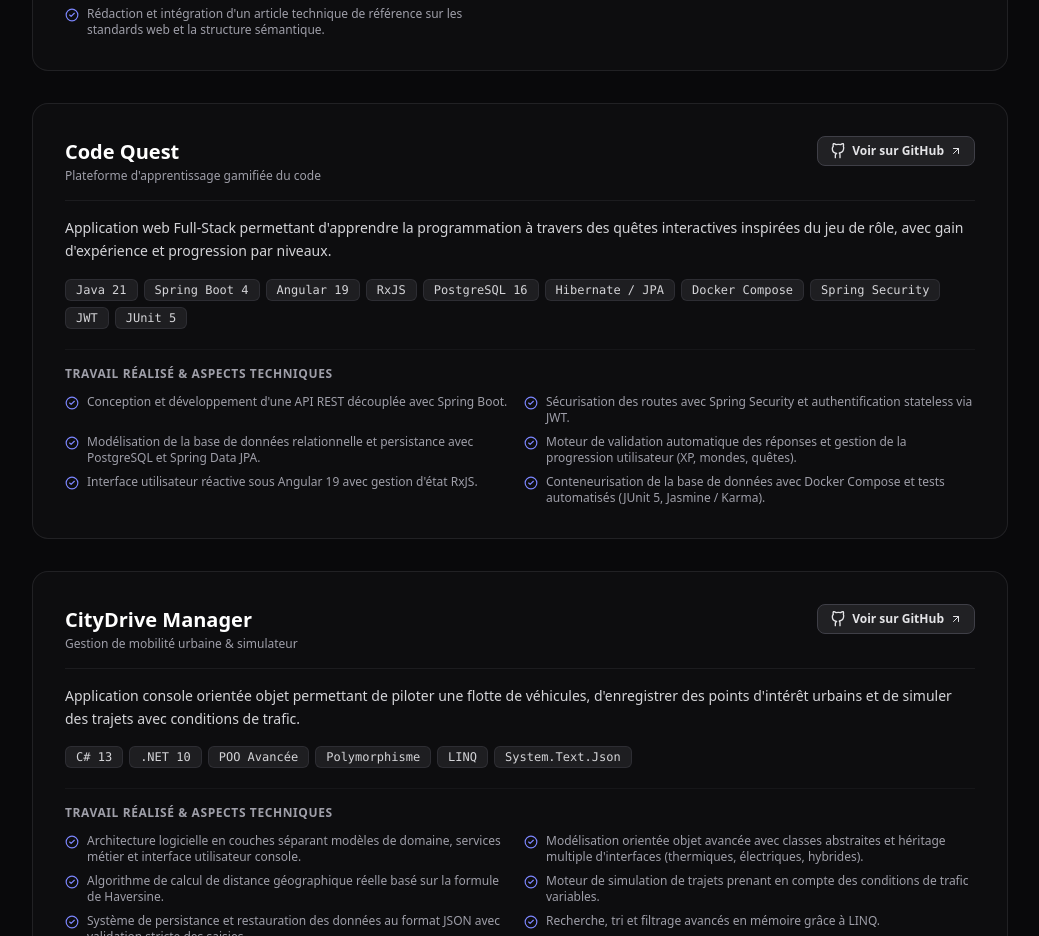
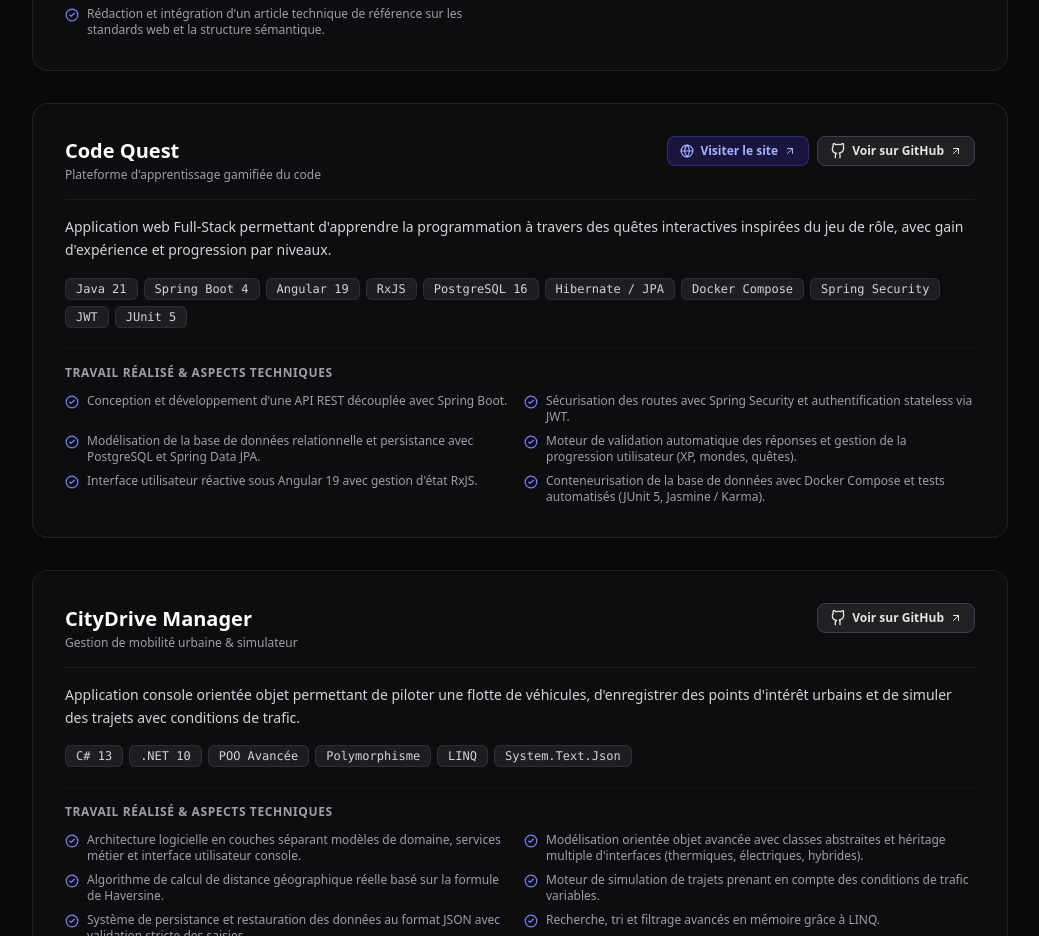
Before and after one commit to guiiireg/portfolio, a Next.js app: page / in a window 1280 px wide. Shown: the part 1760-2696 px from the top of the page, without its empty margins (120-1159 px from the left). Built offline with nearby package versions, Linux system fonts and the light colour scheme.

Commit message:
feat(projects): add liveUrl for Code Quest

```diff
--- a/src/app/page.tsx
+++ b/src/app/page.tsx
@@ -90,6 +90,7 @@ export default function Home() {
         "Conteneurisation de la base de données avec Docker Compose et tests automatisés (JUnit 5, Jasmine / Karma).",
       ],
       link: "https://github.com/guiiireg/code-quest",
+      liveUrl: "https://code-quest-bv1.pages.dev",
     },
     {
       title: "CityDrive Manager",
```
